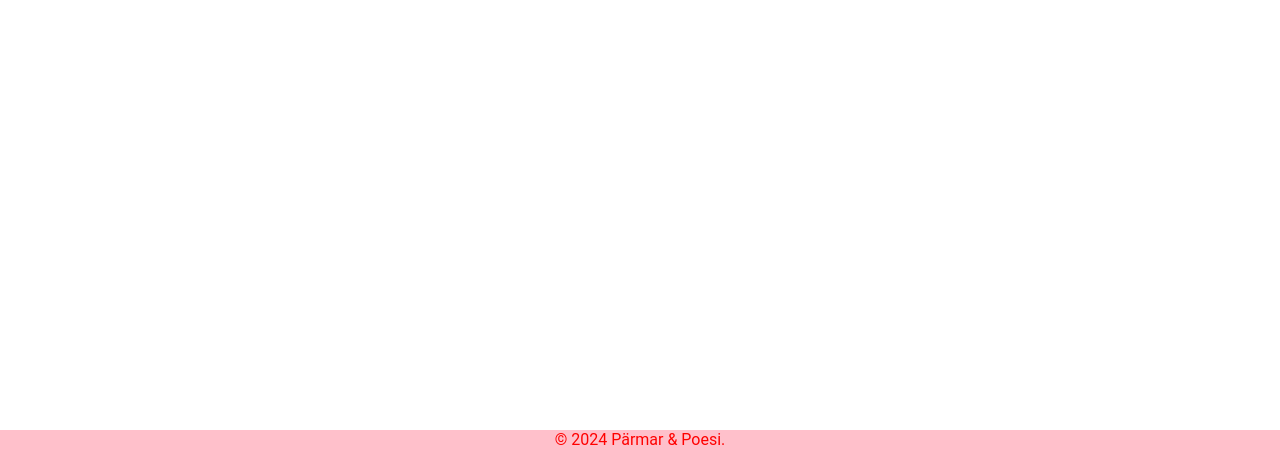
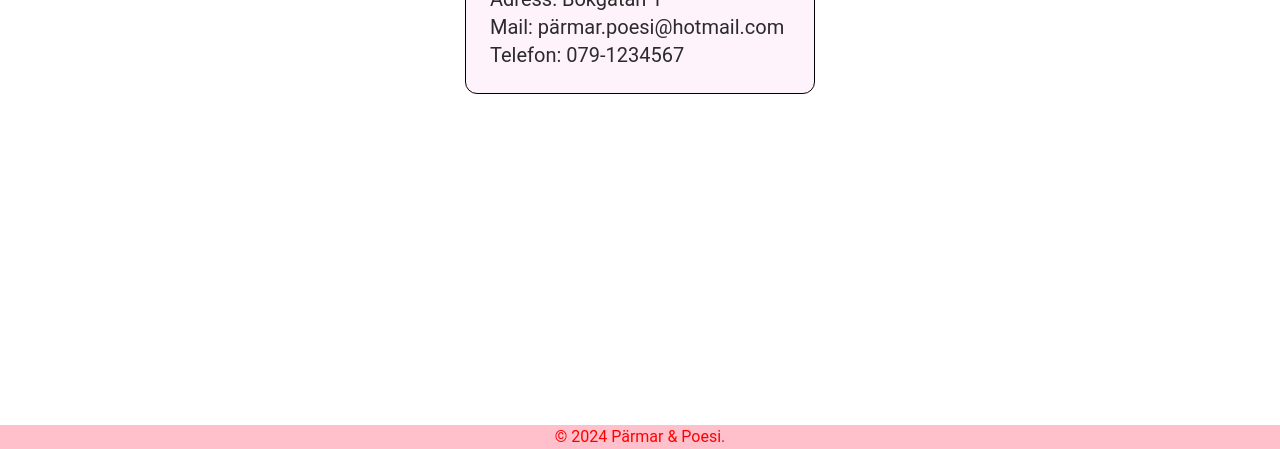
Before and after one commit to AndB96/Examinerande-uppgift, a plain HTML site: page contact.html in a window 1280 px wide. Shown: the part 351-800 px from the top of the page. Drawn offline with Linux system fonts and the light colour scheme; the site is published under a folder, as on GitHub Pages, so addresses that start at the root find nothing.

Commit message:
Add files via upload

```diff
--- a/contact.html
+++ b/contact.html
@@ -2,7 +2,7 @@
 <html lang="en">
   <head>
     <link rel="stylesheet" href="styles.css" />
-    <link rel="stylesheet" href="/src/output.css" />
+    <link rel="stylesheet" href="src/output.css" />
     <link rel="icon" type="image/x-icon" href="favico.png" />
     <script src="script.js" defer></script>
     <meta charset="UTF-8" />
```
